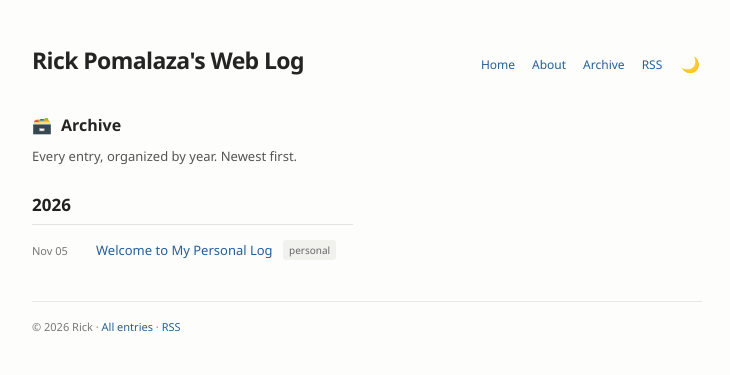
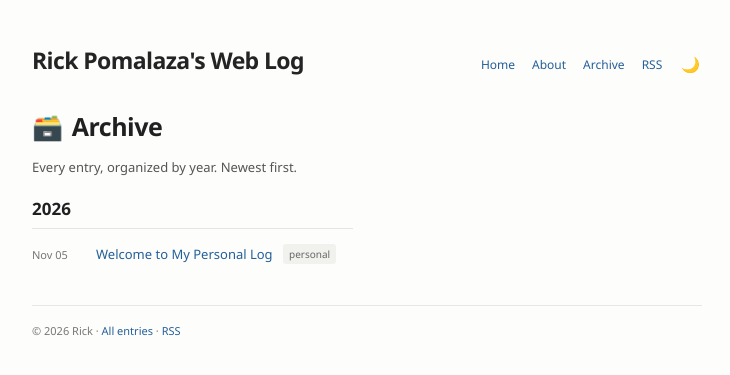
Before and after one commit to rickpomalaza/rickpomalaza.github.io, a Jekyll site: the page built from archive.html, in a window 1280 px wide. Shown: the top 375 px of the page, without its empty margins (273-1003 px from the left). Built offline with Jekyll 4.4.1, drawn with Linux system fonts in a browser that asks for light colours.

Commit message:
Update archive.html
Added the standard page div class wrapper

```diff
--- a/archive.html
+++ b/archive.html
@@ -3,6 +3,7 @@ layout: default
 title: Archive
 permalink: /archive/
 ---
+<div class="standard-page" style="margin-top:34px">
 <h1 class="index-title archive-heading"><span aria-hidden="true">🗃️</span> Archive</h1>
 <p class="archive-intro">Every entry, organized by year. Newest first.</p>
 <div class="archive-grid">
@@ -28,3 +29,4 @@ permalink: /archive/
   </section>
   {% endfor %}
 </div>
+</div>
```
